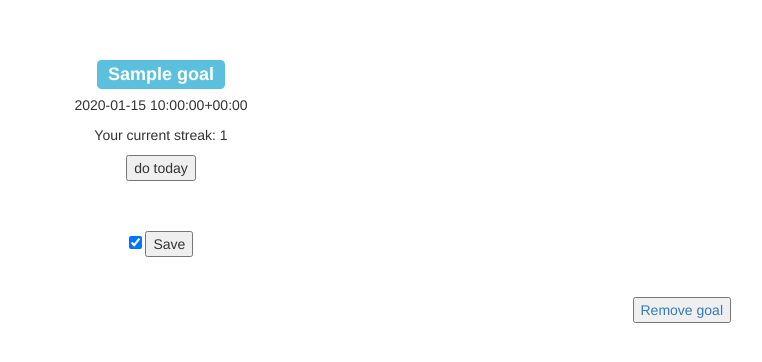
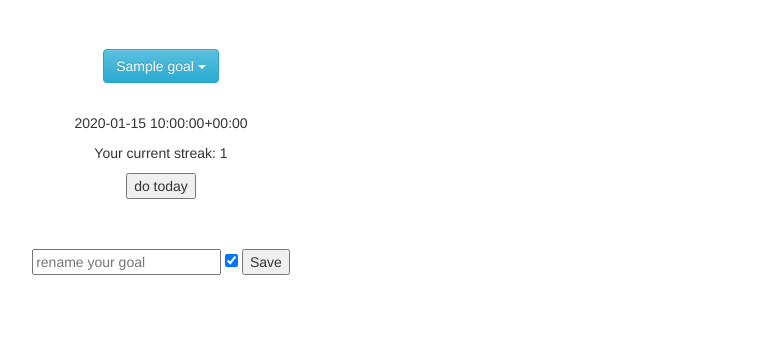
Before and after one commit to katkelemen/streakp, a Django app: page /goal/1/ in a window 1280 px wide. Shown: the part 51-413 px from the top of the page, without its empty margins (479-1241 px from the left). Run offline with Django 3.2, Linux system fonts and the light colour scheme; a user stored in the database is signed in; tables that the repository leaves empty hold one stand-in row (values such as "Sample post"); some libraries are stand-ins or nearby versions.

Commit message:
rename goal added

```diff
--- a/streakp/goals/static/goals/probe.css
+++ b/streakp/goals/static/goals/probe.css
@@ -45,9 +45,9 @@ div.new_goal_form {
     margin: 50px;
 }
 
-.delete_button {
-    text-align: right;
-
+.btn-group {
+    margin-top: 10px;
+    margin-bottom: 30px;
 }
 
 .goal_settings {
--- a/streakp/goals/templates/goals/contact.html
+++ b/streakp/goals/templates/goals/contact.html
@@ -14,7 +14,7 @@
 
         <p class="lead">
 
-            foxy fox at fox fox fox. fox
+            ifoundmono@gmail.com
 
         </p>
     </div>
--- a/streakp/goals/templates/goals/goal.html
+++ b/streakp/goals/templates/goals/goal.html
@@ -16,7 +16,20 @@
 
     <div class="starter-template">
 
-        <h3><span class="label label-info">{{current_goal}}</span></h3>
+        <div class="btn-group">
+        <button type="button" class="btn btn-info dropdown-toggle" data-toggle="dropdown" aria-haspopup="true" aria-expanded="false">
+            {{current_goal}} <span class="caret"></span>
+        </button>
+        <ul class="dropdown-menu">
+            <li>
+                <a href="/delete_goal/{{current_goal.id}}/" onclick="return confirm('Are you sure?')">
+                        Remove goal
+                </a>
+            </li>
+
+        </ul>
+        </div>
+
 
         {%for day in streakdays%}
         <p>{{day}}</p>
@@ -40,6 +53,7 @@
 
              <form action="/update_goal/{{current_goal.id}}/" method="post">
                  {% csrf_token %}
+                 <input type="text" name="rename" placeholder ="rename your goal">
                  <input type="checkbox" name="reminder" value="Reminder" {%if current_goal.allow_reminders%}checked {%endif%}>
                  <input type="submit" value="Save" />
              </form>
@@ -50,13 +64,6 @@
 
     </div>
 
-    <div class="delete_button">
-            <a href="/delete_goal/{{current_goal.id}}/">
-                <button onclick="return confirm('Are you sure?')">
-                    Remove goal
-                </button>
-            </a>
-    </div>
 
 </div>
 
--- a/streakp/goals/views.py
+++ b/streakp/goals/views.py
@@ -107,6 +107,8 @@ def contact_view(request):
 def update_goal(request, goal_id):
     current_goal = request.user.goal_set.get(id=goal_id)
     current_goal.allow_reminders = 'reminder' in request.POST
+    if request.POST['rename'] != '':
+        current_goal.name = request.POST['rename']
     current_goal.save()
     return HttpResponseRedirect("/")
 
```
